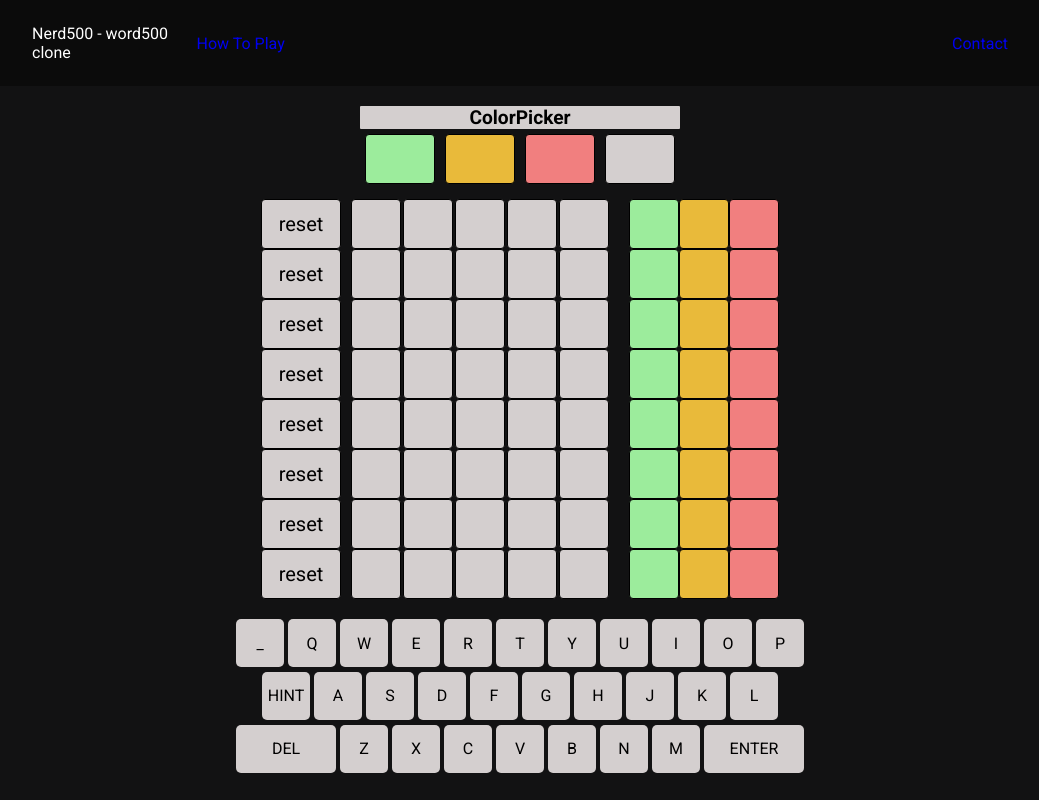
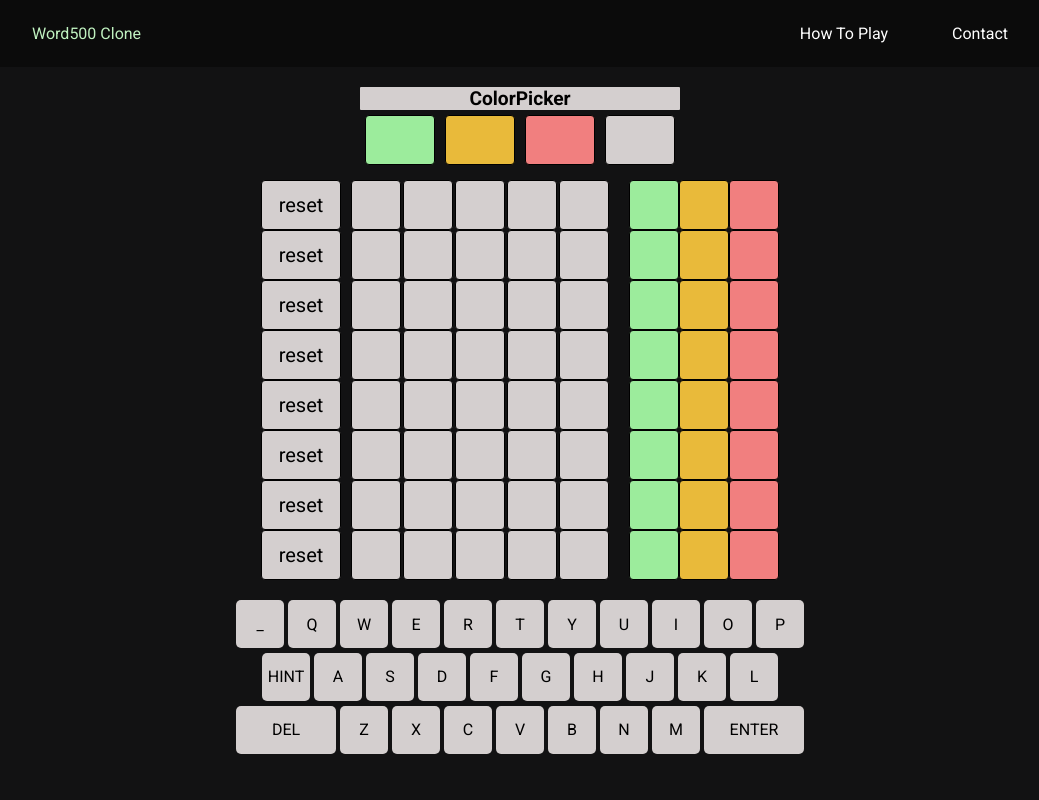
Before and after one commit to trialnerr/Nerd500-word500clone, a React app: page / in a window 1280 px wide. Shown: the whole page, without its empty margins (120-1159 px from the left). Built offline with nearby package versions, Linux system fonts and the light colour scheme.

Commit message:
changed Link elements to NavLink elements

```diff
--- a/client/components/NavBar.jsx
+++ b/client/components/NavBar.jsx
@@ -1,22 +1,42 @@
 import React from 'react';
 import {
-  Link
+  NavLink
 } from 'react-router-dom';
 
 
 export default function NavBar() {
   return (
-
-      <header>
-        <nav className='navBar'>
-          <h1>Nerd500 - word500 clone</h1>
-          <div className='navLinks'>
-            <Link to='/how-to'>How To Play</Link>
-            <Link to='/contact'>Contact</Link>
+    <header>
+      <nav className='navBar'>
+        <div className='navLinks'>
+          <NavLink
+            to='/'
+            className={({ isActive, isPending }) =>
+              isActive ? 'active' : isPending ? 'pending' : 'before'
+            }
+          >
+            Word500 Clone
+          </NavLink>
+          <div>
+            <NavLink
+              to='/how-to'
+              className={({ isActive, isPending }) =>
+                isActive ? 'active' : isPending ? 'pending' : 'before'
+              }
+            >
+              How To Play
+            </NavLink>
+            <NavLink
+              to='/contact'
+              className={({ isActive, isPending }) =>
+                isActive ? 'active' : isPending ? 'pending' : 'before'
+              }
+            >
+              Contact
+            </NavLink>
           </div>
-        </nav>
-      </header>
-
-
+        </div>
+      </nav>
+    </header>
   );
 }
```
